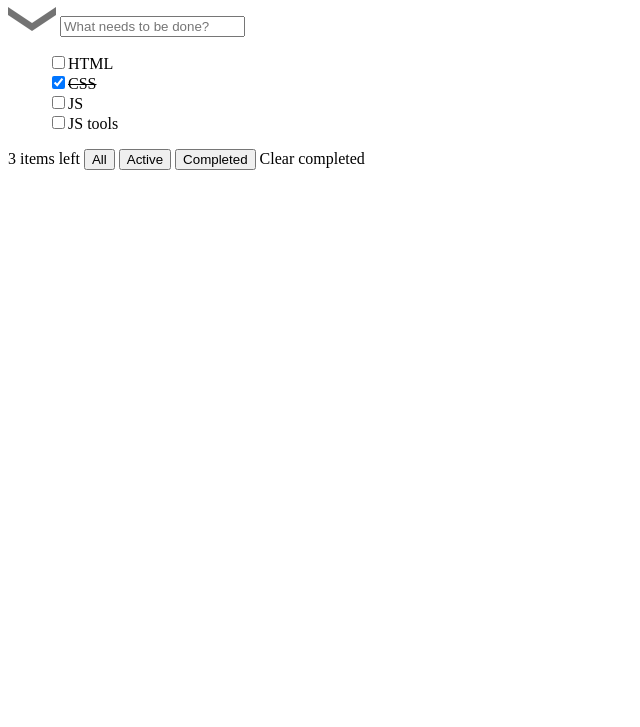
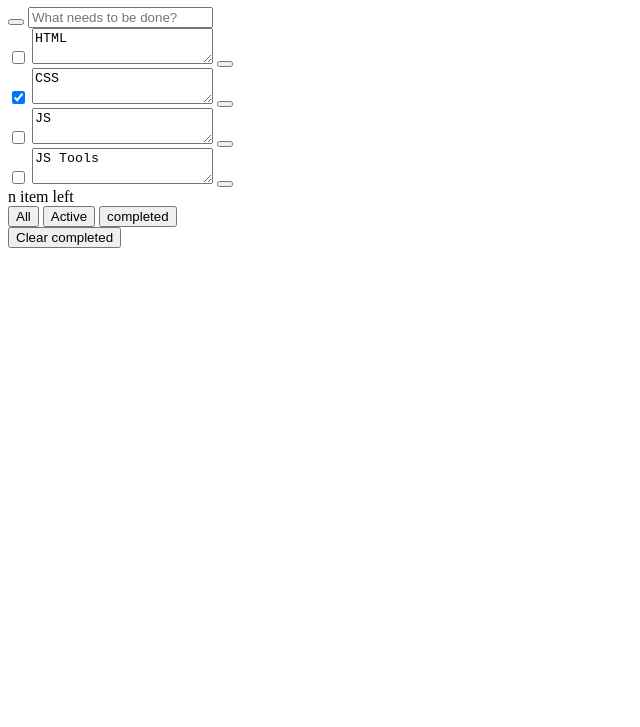
Before and after one commit to ok-technopolis/kim_michael, a plain HTML site: page index.html in a window 1280 px wide. Shown: the part 73-800 px from the top of the page, without its empty margins (0-640 px from the left). Drawn offline with Linux system fonts and the light colour scheme.

Commit message:
Improved first homework

```diff
--- a/index.html
+++ b/index.html
@@ -1,38 +1,51 @@
 <!DOCTYPE html>
 <html lang="en">
 <head>
-	<title>TODO</title>
-	<meta description="Simple TODO app"/>
-	<meta keywords="TODO, app, tasks"/>
-	<link rel="stylesheet" type="text/css" href="css/todo.css">
+	<meta charset="UTF-8">
+	<title>Title</title>
 </head>
 <body>
-	<h1>TODOS</h1>
-	<form action="/action_add">
-		<img src="icons/select-all@2x.png">
-		<input type="text" name="task_name" placeholder="What needs to be done?"><br>
-	</form>
-	<ul style="list-style-type: none">
-		<li><label>
-			<input type="checkbox" name="todo_item1"><span>HTML</span>
-		</label></li>
-		<li><label>
-			<input type="checkbox" name="todo_item2" checked><span>CSS</span>
-		</label></li>
-		<li><label>
-			<input type="checkbox" name="todo_item3"><span>JS</span>
-		</label></li>
-		<li><label>
-			<input type="checkbox" name="todo_item4"><span>JS tools</span>
-		</label></li>
-	</ul>
-	<nav>
-		3 items left
-		<button type="button">All</button>
-		<button type="button">Active</button>
-		<button type="button">Completed</button>
-		Clear completed
-	</nav>
+	<div class="todo-header">
+		<h1 class="todo-title">todos</h1>
+	</div>
+
+	<div class="todo-main">
+		<div class="todo-add">
+			<button class="todo-add_select-all" aria-label="Mark all as completed"></button>
+			<input class="todo-add_input" placeholder="What needs to be done?" aria-label="Add todo field"/>
+		</div>
+
+		<div class="todo-list">
+			<div class="todo-list__item-not-completed">
+				<input type="checkbox" class="todo-list__item-mark" aria-label="Mark as completed"/>
+				<textarea class="todo-list__item-text">HTML</textarea>
+				<button class="todo-list__item-remove" aria-label="Remove todo"></button>
+			</div>
+			<div class="todo-list__item-completed">
+				<input type="checkbox" checked="checked" class="todo-list__item-completed-mark" aria-label="Mark as not completed"/>
+				<textarea class="todo-list__item-text">CSS</textarea>
+				<button class="todo-list__item-remove" aria-label="Remove todo"></button>
+			</div>
+			<div class="todo-list__item-not-completed">
+				<input type="checkbox" class="todo-list__item-mark" aria-label="Mark as completed"/>
+				<textarea class="todo-list__item-text">JS</textarea>
+				<button class="todo-list__item-remove" aria-label="Remove todo"></button>
+			</div>
+			<div class="todo-list__item-not-completed">
+				<input type="checkbox" class="todo-list__item-mark" aria-label="Mark as completed"/>
+				<textarea class="todo-list__item-text">JS Tools</textarea>
+				<button class="todo-list__item-remove" aria-label="Remove todo"></button>
+			</div>
+		</div>
+		<div class="todo-action-bar">
+			<div class="todo-action-bar__counter-not-completed" aria-label="Count of not completed todo">n item left</div>
+			<div class="todo-action-bar__filtres">
+				<button class="todo-action-bar__filtres__all" data-filter="all" aria-label="Filter: show all todo items">All</button>
+				<button class="todo-action-bar__filtres__active" data-filter="active" aria-label="Filter: show active todo items">Active</button>
+				<button class="todo-action-bar__filtres__completed" data-filter="completed" aria-label="Filter: show completed todo items">completed</button>
+			</div>
+			<button class="todo-action-bar__clear-cmpleted" aria-label="Clear comleted todo items">Clear completed</button>
+		</div>
+	</div>
 </body>
-
 </html>
```
